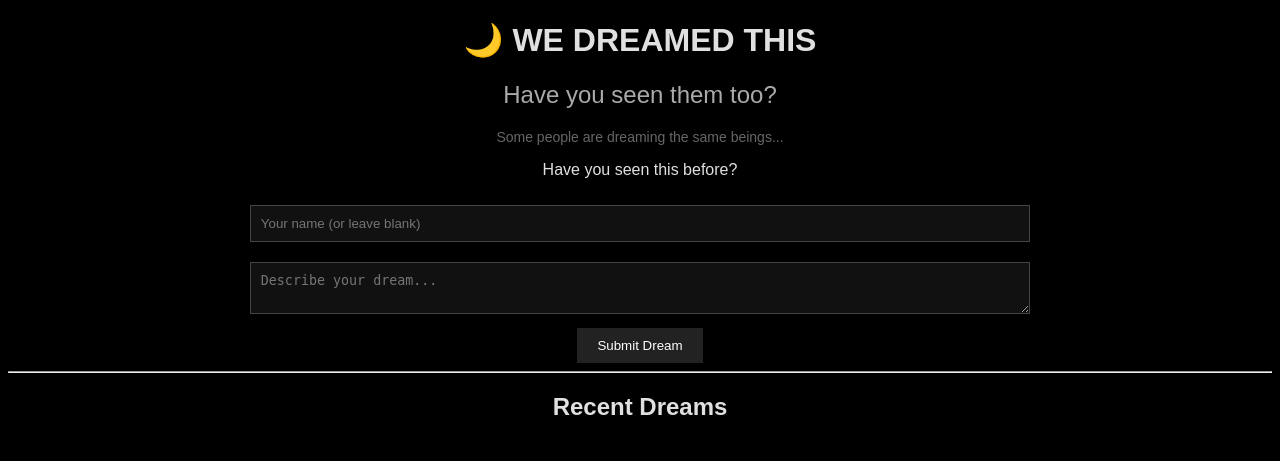
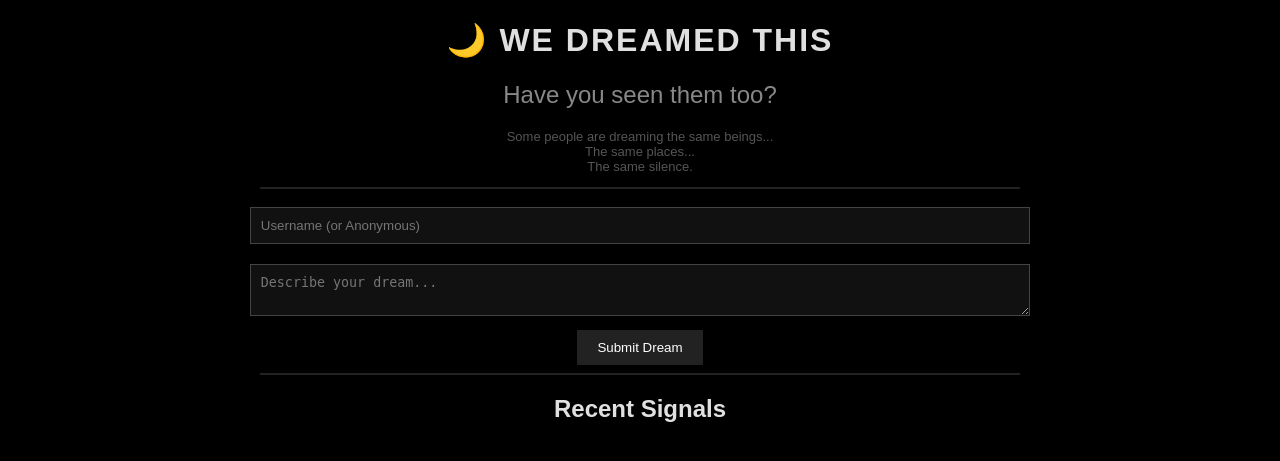
Before and after one commit to Dream-it-say-it/dream-website, a Flask app: page / in a window 1280 px wide. Shown: the top 461 px of the page. Run offline with Flask 3, Linux system fonts and the light colour scheme.

Commit message:
Update index.html

```diff
--- a/templates/index.html
+++ b/templates/index.html
@@ -7,8 +7,12 @@
         body {
             background-color: black;
             color: #e0e0e0;
-            font-family: Arial;
+            font-family: Arial, sans-serif;
             text-align: center;
+        }
+
+        h1 {
+            letter-spacing: 2px;
         }
 
         textarea, input {
@@ -28,44 +32,78 @@
             cursor: pointer;
         }
 
+        button:hover {
+            background: #333;
+        }
+
         .dream {
             border: 1px solid #333;
-            margin: 15px;
+            margin: 15px auto;
             padding: 15px;
             background: #0a0a0a;
+            width: 70%;
+            text-align: left;
+        }
+
+        .warning {
+            color: #ff4d4d;
+            font-size: 13px;
+            margin-top: 10px;
+        }
+
+        .subtitle {
+            color: #888;
+            font-weight: normal;
+        }
+
+        .small-text {
+            color: #555;
+            font-size: 13px;
         }
     </style>
 
 </head>
+
 <body>
 
 <h1>🌙 WE DREAMED THIS</h1>
 
-<h2 style="color:#aaa; font-weight:normal;">
-    Have you seen them too?
-</h2>
+<h2 class="subtitle">Have you seen them too?</h2>
 
-<p style="color:#666; font-size:14px;">
-    Some people are dreaming the same beings...
+<p class="small-text">
+    Some people are dreaming the same beings...<br>
+    The same places...<br>
+    The same silence.
 </p>
-<p>Have you seen this before?</p>
 
+<hr style="border:1px solid #222; width:60%;">
+
+<!-- SUBMIT FORM -->
 <form action="/submit" method="post">
-    <input type="text" name="username" placeholder="Your name (or leave blank)">
+    <input type="text" name="username" placeholder="Username (or Anonymous)">
     <br>
     <textarea name="dream" placeholder="Describe your dream..." required></textarea>
     <br>
     <button type="submit">Submit Dream</button>
 </form>
 
-<hr>
+<hr style="border:1px solid #222; width:60%;">
 
-<h2>Recent Dreams</h2>
+<h2>Recent Signals</h2>
 
+<!-- DREAM DISPLAY -->
 {% for username, dream in dreams %}
     <div class="dream">
-        <strong>{{ username }}</strong><br><br>
-        {{ dream }}
+
+        <strong>👤 {{ username }}</strong>
+        <br><br>
+
+        🌘 {{ dream }}
+
+        <div class="warning">
+            “Have you seen this before?”
+        </div>
+
     </div>
 {% endfor %}
 
```
